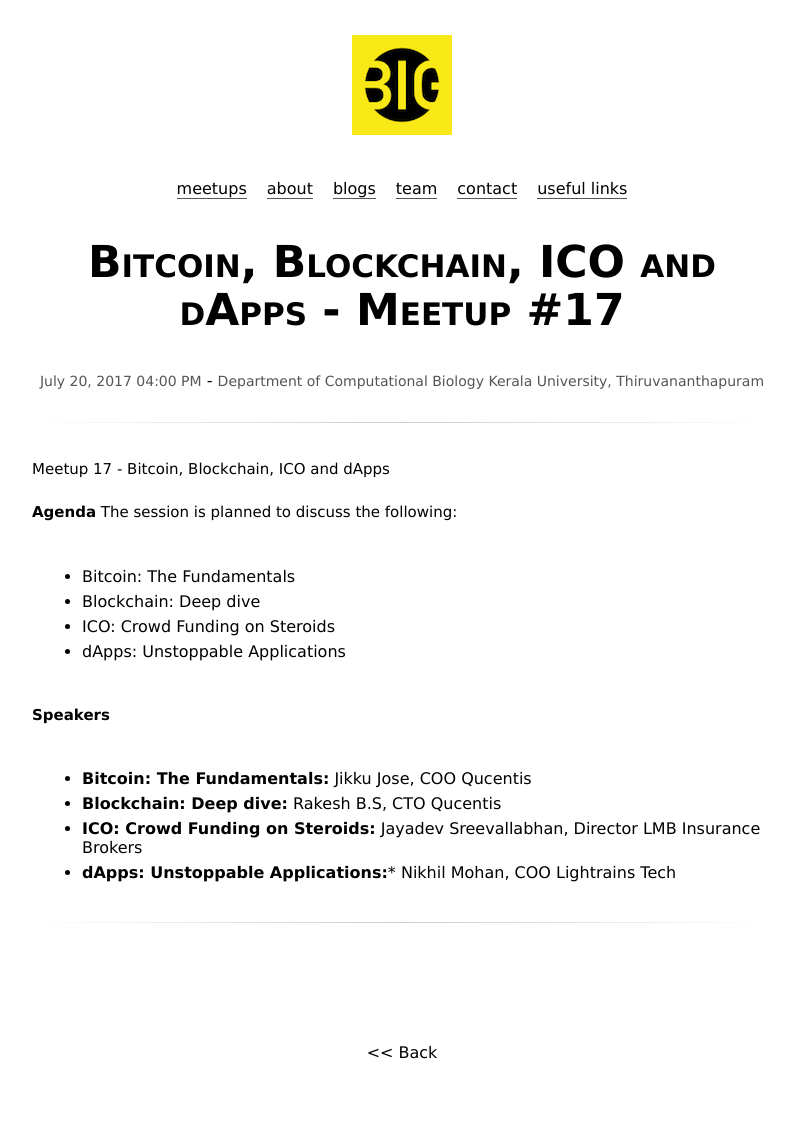
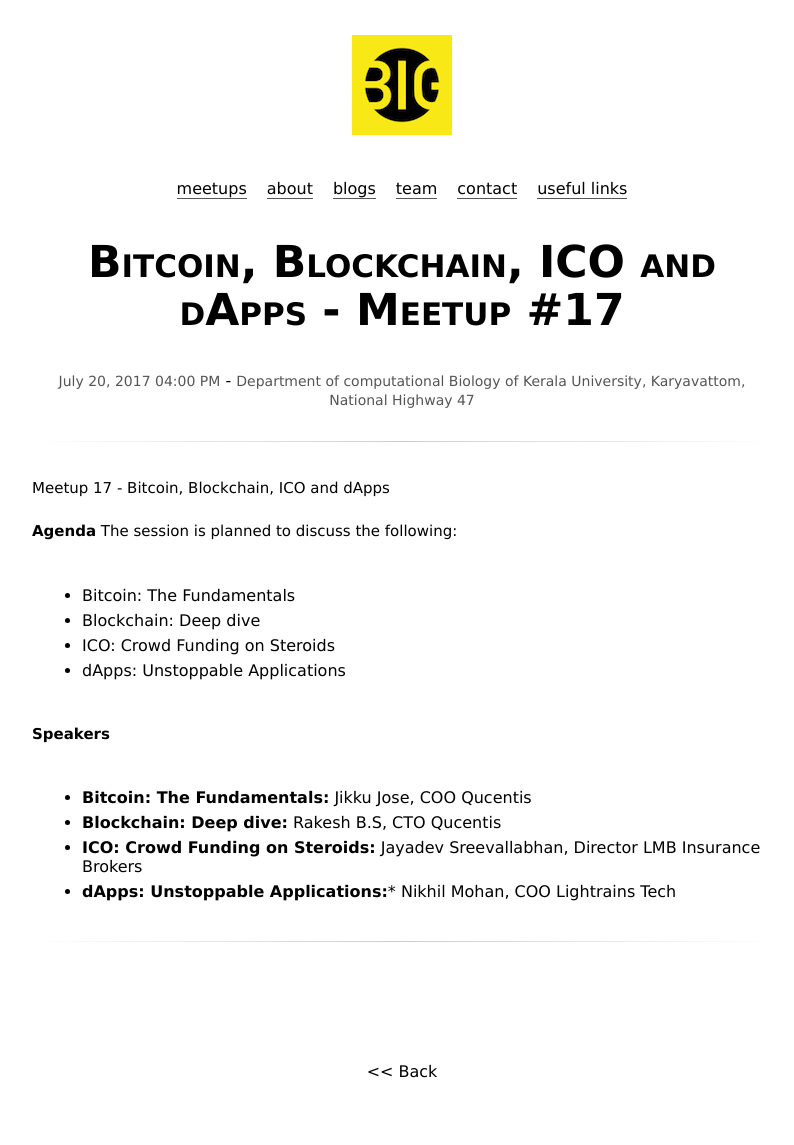
Before and after one commit to big-org/big-org.github.io, a Jekyll site: the page built from _posts/2017-07-11-meetup-17.markdown, in a window 1280 px wide. Shown: the whole page, without its empty margins (238-1032 px from the left). Built offline with Jekyll 4.4.1, drawn with Linux system fonts in a browser that asks for light colours.

Commit message:
Added venue details

```diff
--- a/_posts/2017-07-11-meetup-17.markdown
+++ b/_posts/2017-07-11-meetup-17.markdown
@@ -2,11 +2,13 @@
 title: "Bitcoin, Blockchain, ICO and dApps - Meetup #17"
 start: 2017-07-20 16:00
 end: 2017-07-20 17:30
-where: Department of Computational Biology Kerala University, Thiruvananthapuram
+where: "Department of computational Biology of Kerala University, Karyavattom, National Highway 47"
 description: Meetup 17 - Bitcoin, Blockchain, ICO and dApps
 when: Thursday, July 20, 2017 from 4:00 PM to 5:30 PM (IST)
 meetupno: 17
 type: meetup
+latitude: 8.567636
+longitude: 76.889170
 ---
 
 **Agenda**
```
